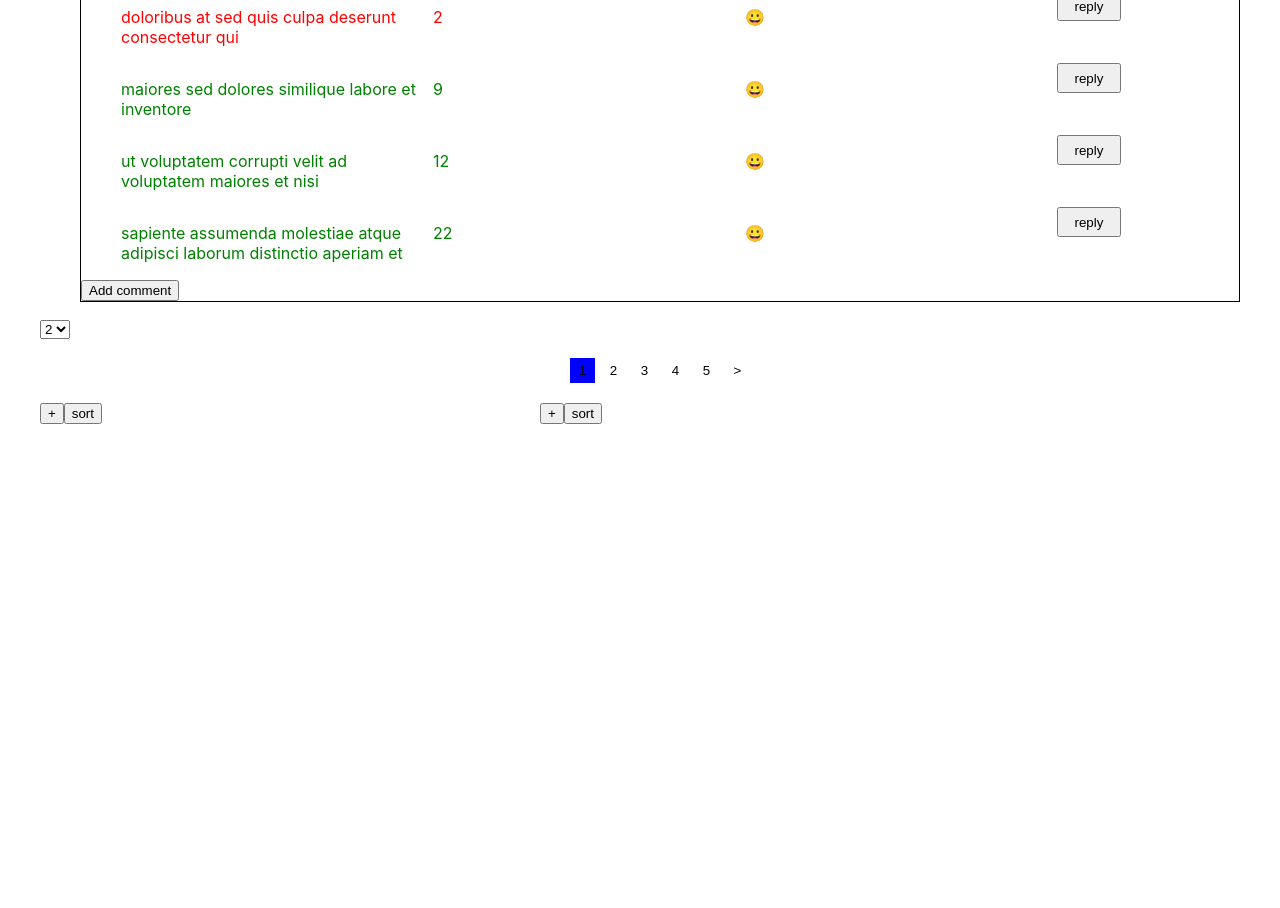
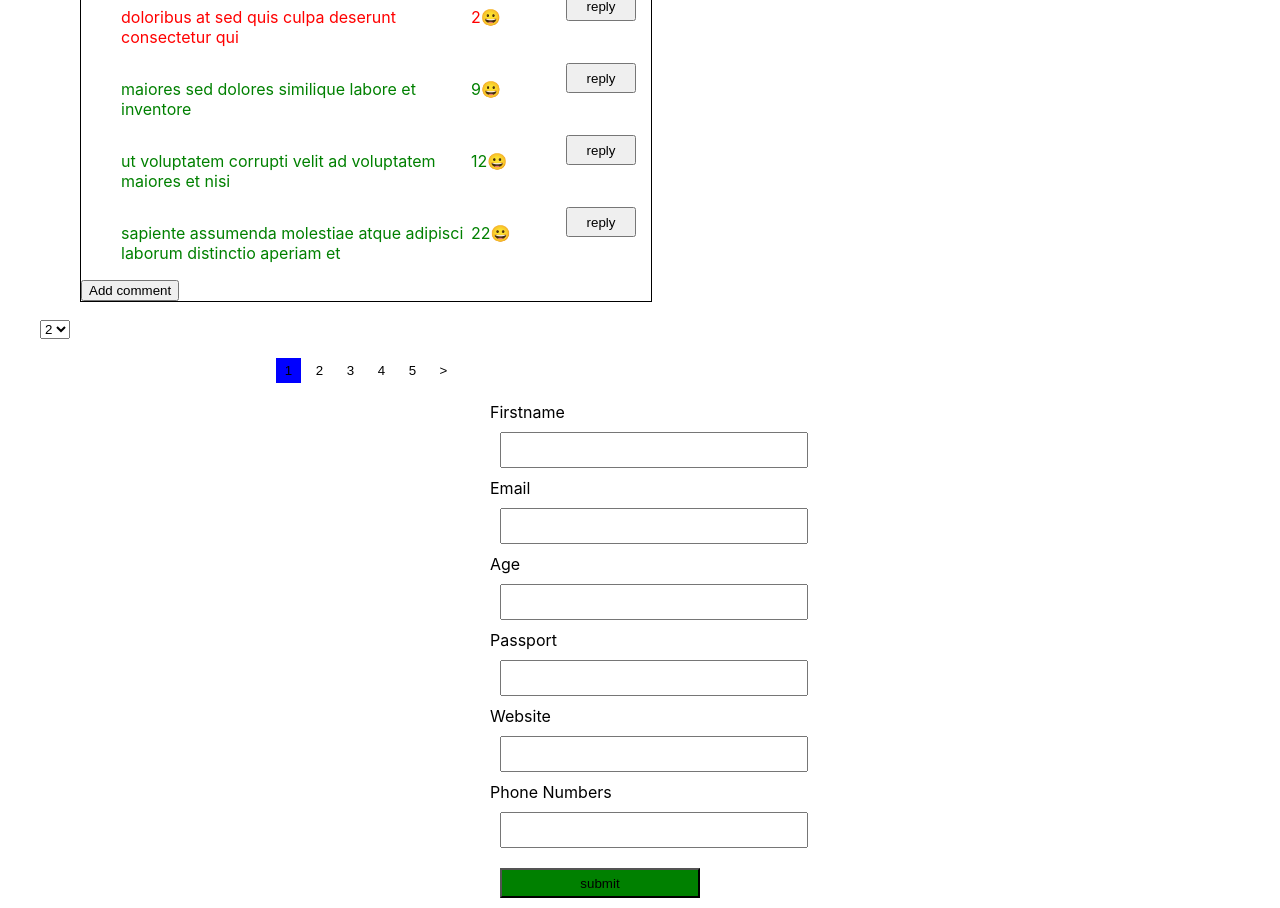
Before and after one commit to Seda615/homework4, a React (Create React App) app: page / in a window 1280 px wide. Shown: the part 540-1448 px from the top of the page. Before the commit the page ends 980 px from the top, so only its background shows below. Built offline with nearby package versions, Linux system fonts and the light colour scheme.

Commit message:
add form and form's validation

```diff
--- /dev/null
+++ b/src/Schema/index.js
@@ -0,0 +1,97 @@
+class Schema {
+    constructor(valid) {
+        this.valid = valid
+    }
+
+    validate(payload) {
+
+        const validEmailregExp = /^[\w-\.]+@([\w-]+\.)+[\w-]{2,4}$/;
+        const validUrlRegExp = /[(http(s)?):\/\/(www\.)?a-zA-Z0-9@:%._\+~#=]{2,256}\.[a-z]{2,6}\b([-a-zA-Z0-9@:%_\+.~#?&//=]*)/ig;
+
+        const {firstName, email, age, passport, website, phoneNumbers} = this.valid;
+        const passportMessage = passport.validators[1](payload.passport);
+        const passportValid = passportMessage.validate()
+        const ErrorMessage = {};
+
+        if (typeof payload.firstName !== firstName.type || payload.firstName.length < 3) {
+            ErrorMessage.firstName = firstName.message;
+        }
+
+        if (!(typeof payload.email === email.type && validEmailregExp.test(payload.email))) {
+            ErrorMessage.email = 'Incorect email';
+        }
+
+        if (!(typeof payload.age === age.type && payload.age.length !== 0)) {
+            ErrorMessage.age = 'age is required';
+        }
+
+        if (typeof payload.passport !== passport.type || payload.passport.length > 9 || !passportValid) {
+            ErrorMessage.passport = passport.message;
+        }
+
+        if (!(typeof payload.website === website.type && validUrlRegExp.test(payload.website))) {
+            ErrorMessage.website = 'Incorect website';
+        }
+
+        if (!Array.isArray(payload.phoneNumbers)) {
+            ErrorMessage.phoneNumbers = 'Invalid Phone Number'
+        } else {
+            for (let i = 0; i < payload.phoneNumbers.length; i++) {
+                if (typeof payload.phoneNumbers[i] !== 'string') {
+                    ErrorMessage.phoneNumbers = 'Invalid phone number';
+                }
+            }
+        }
+      return ErrorMessage;
+    }
+}
+
+const passportValidator = (extra, message = 'Default error message') => {
+
+    return {
+
+      validate: () => {
+
+          const passportRegexp = /^[A-Z][A-Z][0-9]/;
+
+          if (passportRegexp.test(extra)) {
+              return true;
+          } else {
+              return false;
+          }
+      },
+
+      message
+    }
+  }
+
+const schema = new Schema({
+    firstName: {
+      type: 'string',
+      validators: ['min:3'],
+      message: 'The field must contain min {min} letters'
+    },
+    email: {
+      type: 'string',
+      validators: 'email'
+    },
+    age: {
+      type: 'number',
+      validators: ['required']
+    },
+    passport: {
+      type: 'string',
+      validators: ['max:9', passportValidator],
+      message: 'Invalid phone inputs'
+    },
+    website: {
+      type: 'string',
+      validators: ['url']
+    },
+    phoneNumbers: {
+      type: 'array[string]',
+      validators: 'phone'
+    }
+  });
+
+  export default schema
--- a/src/assets/style/index.css
+++ b/src/assets/style/index.css
@@ -2,6 +2,7 @@
     max-width: 1200px;
     width: 100%;
     margin: auto;
+    display: flex;
 }
 
 .posts {
@@ -11,12 +12,16 @@
 .comments li {
     display: flex;
     justify-content: space-between;
-    max-width: 1000px;
+    max-width: 600px;
     width: 100%;
 }
 
+#comment {
+    width: 350px;
+}
+
 .comments li p {
-    width: 350px;
+    width: 80px;
 }
 
 .comments li span {
@@ -31,10 +36,13 @@
 .comments button {
     width: 70px;
     height: 30px;
+    margin: 0 15px;
 }
 
 .lists {
     display: flex;
+    max-width: 500px;
+    width: 100%;
 }
 
 .lists .list {
@@ -92,3 +100,19 @@
 .blue {
     background-color: blue!important;
 }
+
+.form {
+    max-width: 300px;
+    margin: 0 auto;
+}
+
+.form input {
+    width: 100%;
+    height: 30px;
+    margin: 10px;
+}
+
+.form input[type="submit"] {
+    width: 200px;
+    background-color: green;
+}
--- /dev/null
+++ b/src/container/User/Error.js
@@ -0,0 +1,15 @@
+import React, {Component} from "react";
+
+class ErrorMessage extends Component {
+
+    render() {
+
+        const {error} = this.props;
+
+        return (
+            <div className="red">{error}</div>
+        )
+    }
+}
+
+export default ErrorMessage
--- /dev/null
+++ b/src/container/User/index.js
@@ -0,0 +1,63 @@
+import React, {Component} from "react";
+import schema from "../../Schema";
+import ErrorMessage from "./Error";
+
+// TODO: add ErrorMessage
+
+class User extends Component {
+    constructor(props) {
+        super(props);
+        this.state = {
+            firstName: "",
+            email: "",
+            age: "",
+            passport: "",
+            website: "",
+            phoneNumbers: "",
+            errors: {}
+        }
+    }
+
+    validate = (e) => {
+        e.preventDefault()
+        const {firstName, email, age, passport, website, phoneNumbers} = this.state;
+        const errors = schema.validate({firstName, email, age, passport, website, phoneNumbers: phoneNumbers.split(" ")});
+        this.setState({errors});
+    }
+
+    handleChange = (e) => {
+        this.setState({[e.target.name]: e.target.value})
+    }
+
+    render() {
+
+        const {firstname, email, age, passport, website, phoneNumbers, errors} = this.state;
+
+
+        return (
+            <form action="#" onSubmit={this.validate} className="form">
+                <label>Firstname</label>
+                <input type="text" name="firstName" value={firstname} onChange={this.handleChange} />
+                <ErrorMessage error={errors.firstName} />
+                <label>Email</label>
+                <input type="text" name="email" value={email} onChange={this.handleChange} />
+                <ErrorMessage error={errors.email} />
+                <label>Age</label>
+                <input type="text" name="age" value={age} onChange={(e) => this.setState({age: +e.target.value})} />
+                <ErrorMessage error={errors.age} />
+                <label>Passport</label>
+                <input type="text" name="passport" value={passport} onChange={this.handleChange} />
+                <ErrorMessage error={errors.passport} />
+                <label>Website</label>
+                <input type="text" name="website" value={website} onChange={this.handleChange} />
+                <ErrorMessage error={errors.website} />
+                <label>Phone Numbers</label>
+                <input type="text" name="phoneNumbers" value={phoneNumbers} onChange={this.handleChange} />
+                <ErrorMessage error={errors.phoneNumbers} />
+                <input type="submit" value="submit" />
+            </form>
+        )
+    }
+}
+
+export default User
--- a/src/container/main/index.js
+++ b/src/container/main/index.js
@@ -3,6 +3,7 @@ import { deepClone } from "../../utility/posts";
 import data from "../../data"
 import Posts from "../posts";
 import List from "../list";
+import User from "../User";
 
 const pageSizeOptions = [2, 3, 4, 5];
 
@@ -131,6 +132,7 @@ class Main extends Component {
         const {items, currentPosts, pages, postsPerPage, currentPage, replyCount} = this.state;
 
         return (
+            <div>
                 <div className="container">
                     <Posts
                         currentPosts={currentPosts}
@@ -151,6 +153,8 @@ class Main extends Component {
                         <List data={items} addHighestAverage={this.addHighestAverage} removeColumn={this.removeColumn} />
                     </div>
                 </div>
+                <User />
+            </div>
         )
     }
 }
--- a/src/container/posts/Comments.js
+++ b/src/container/posts/Comments.js
@@ -42,9 +42,8 @@ class Comments extends Component {
                 .filter(comment => comment.comment.includes(searchByComment))
                 .map((comment, i) => (
                     <li key={i}>
-                        <p className={this.rateColored(comment.rate)}>{comment.comment}</p>
-                        <p className={this.rateColored(comment.rate)}>{comment.rate}</p>
-                        <p>&#128512;</p>
+                        <p className={this.rateColored(comment.rate)} id="comment">{comment.comment}</p>
+                        <p className={this.rateColored(comment.rate)}>{comment.rate}&#128512;</p>
                         {comment.reply && <span>{comment.reply}</span>}
 
                         {(openReplyInput === `${id}-${i}`) &&
```
Lines whose indentation alone changed are shown as unchanged.
